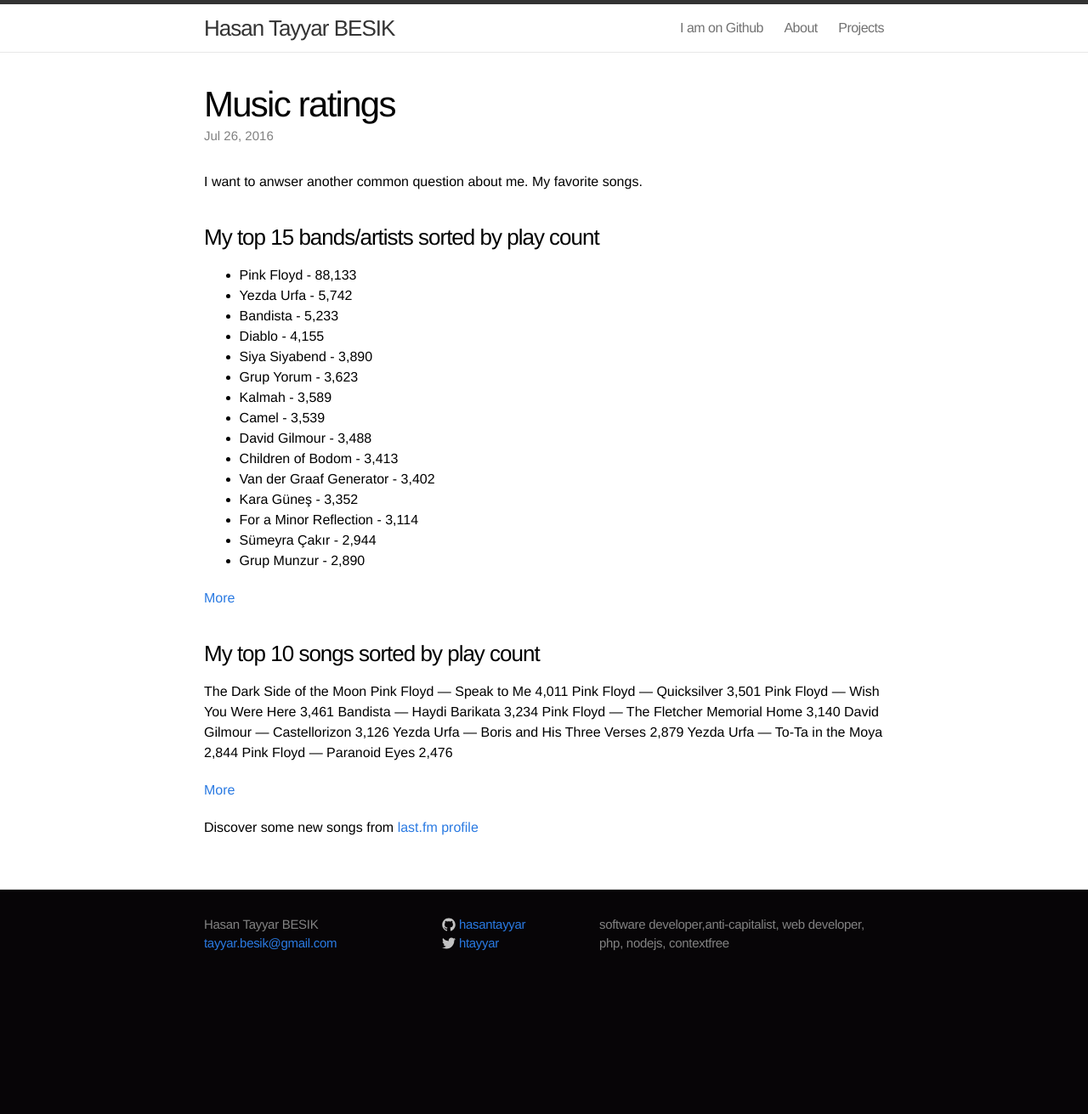
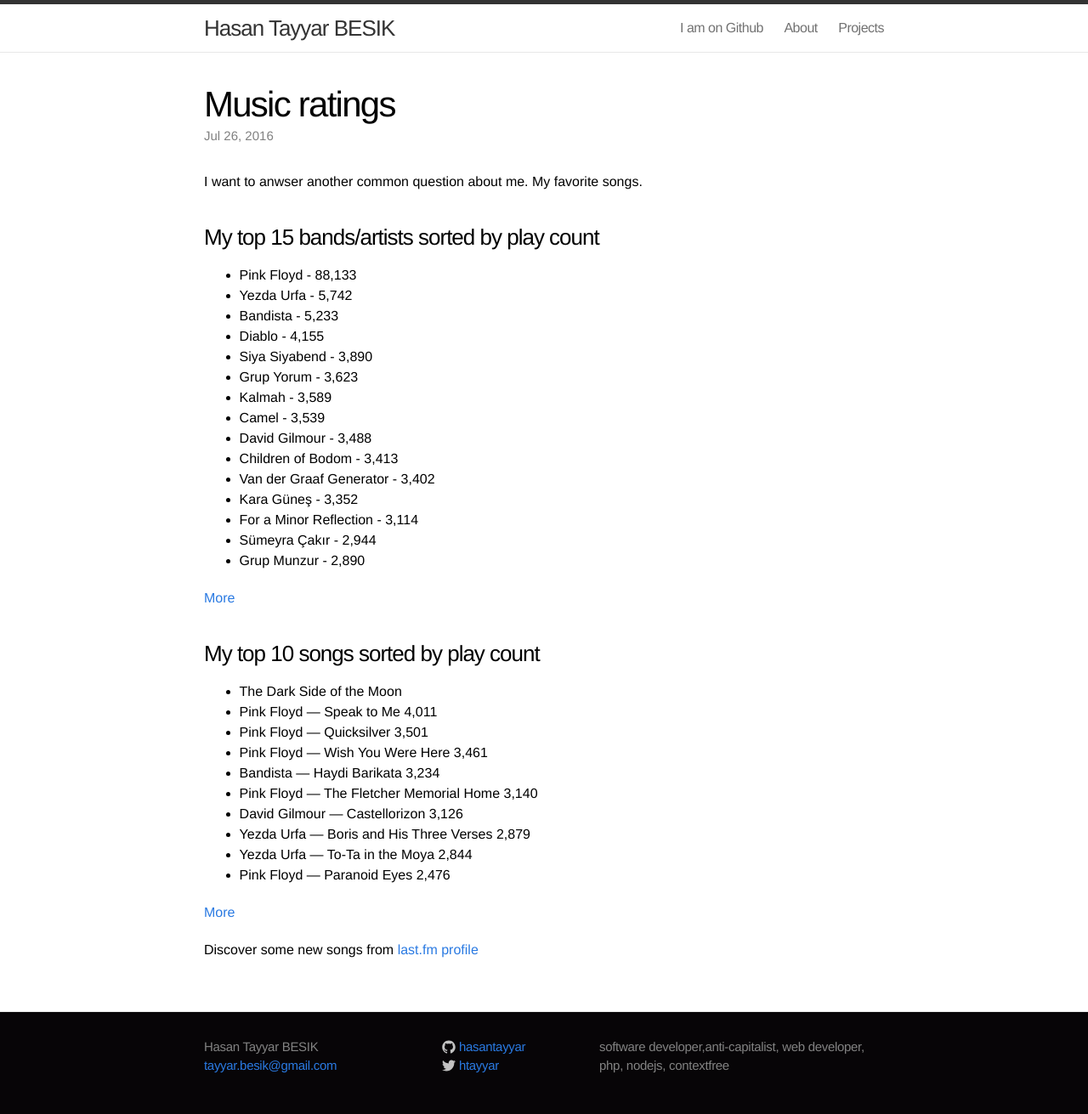
Before and after one commit to hasantayyar/hasantayyar.net, a Jekyll site: the page built from _posts/2016-09-14-music.markdown, in a window 1280 px wide. Shown: the whole page at 85% size. Built offline with Jekyll 4.4.1, drawn with Linux system fonts in a browser that asks for light colours; nearby versions of some CDN libraries; some web fonts are replaced; Markdown is read by kramdown in place of the engine named in the settings; before the commit the page ends 1167 px from its top, so only the background shows below that.

```diff
--- a/_posts/2016-09-14-music.markdown
+++ b/_posts/2016-09-14-music.markdown
@@ -28,16 +28,16 @@ I want to anwser another common question about me. My favorite songs.
 
 ###My top 10 songs sorted by play count
 
-The Dark Side of the Moon
-Pink Floyd — Speak to Me 4,011
-Pink Floyd — Quicksilver 3,501
-Pink Floyd — Wish You Were Here 3,461
-Bandista — Haydi Barikata 3,234
-Pink Floyd — The Fletcher Memorial Home 3,140
-David Gilmour — Castellorizon 3,126
-Yezda Urfa — Boris and His Three Verses 2,879
-Yezda Urfa — To-Ta in the Moya  2,844
-Pink Floyd — Paranoid Eyes  2,476
+- The Dark Side of the Moon
+- Pink Floyd — Speak to Me 4,011
+- Pink Floyd — Quicksilver 3,501
+- Pink Floyd — Wish You Were Here 3,461
+- Bandista — Haydi Barikata 3,234
+- Pink Floyd — The Fletcher Memorial Home 3,140
+- David Gilmour — Castellorizon 3,126
+- Yezda Urfa — Boris and His Three Verses 2,879
+- Yezda Urfa — To-Ta in the Moya  2,844
+- Pink Floyd — Paranoid Eyes  2,476
 
 [More](http://www.last.fm/user/hasantayyar/library/tracks?date_preset=ALL_TIME)
 
```
